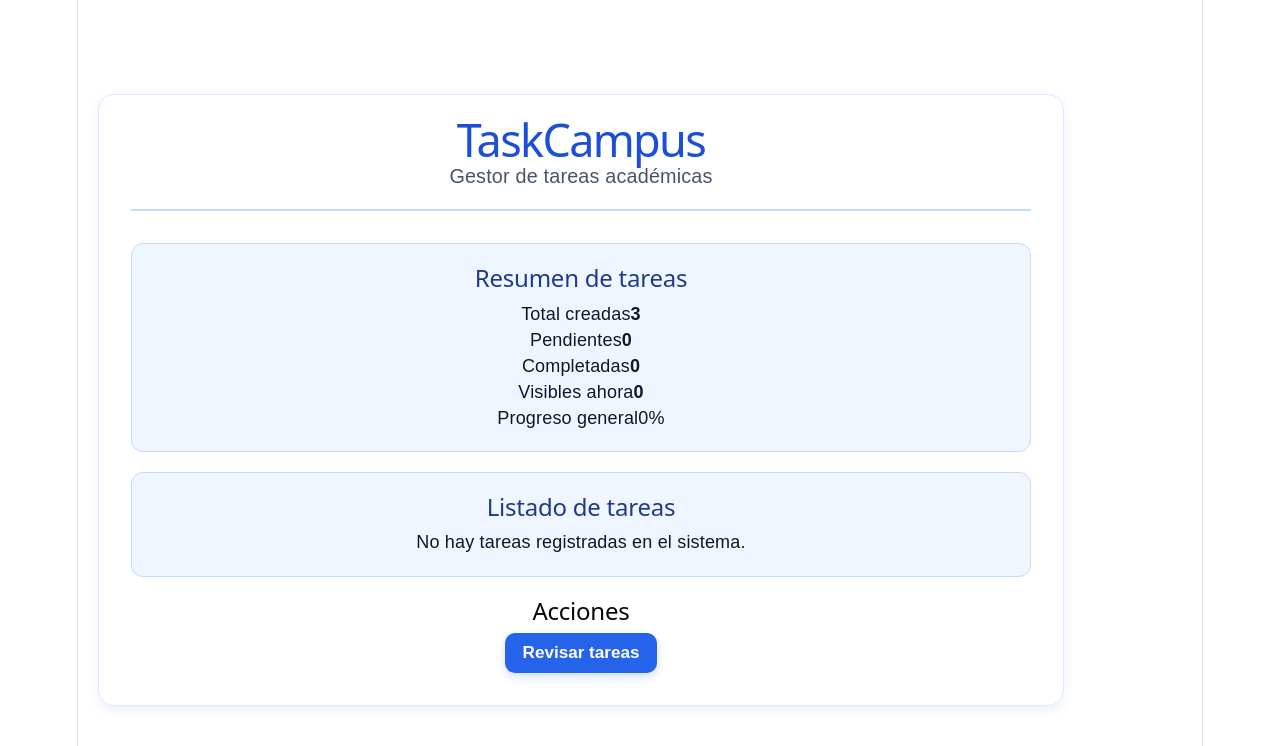
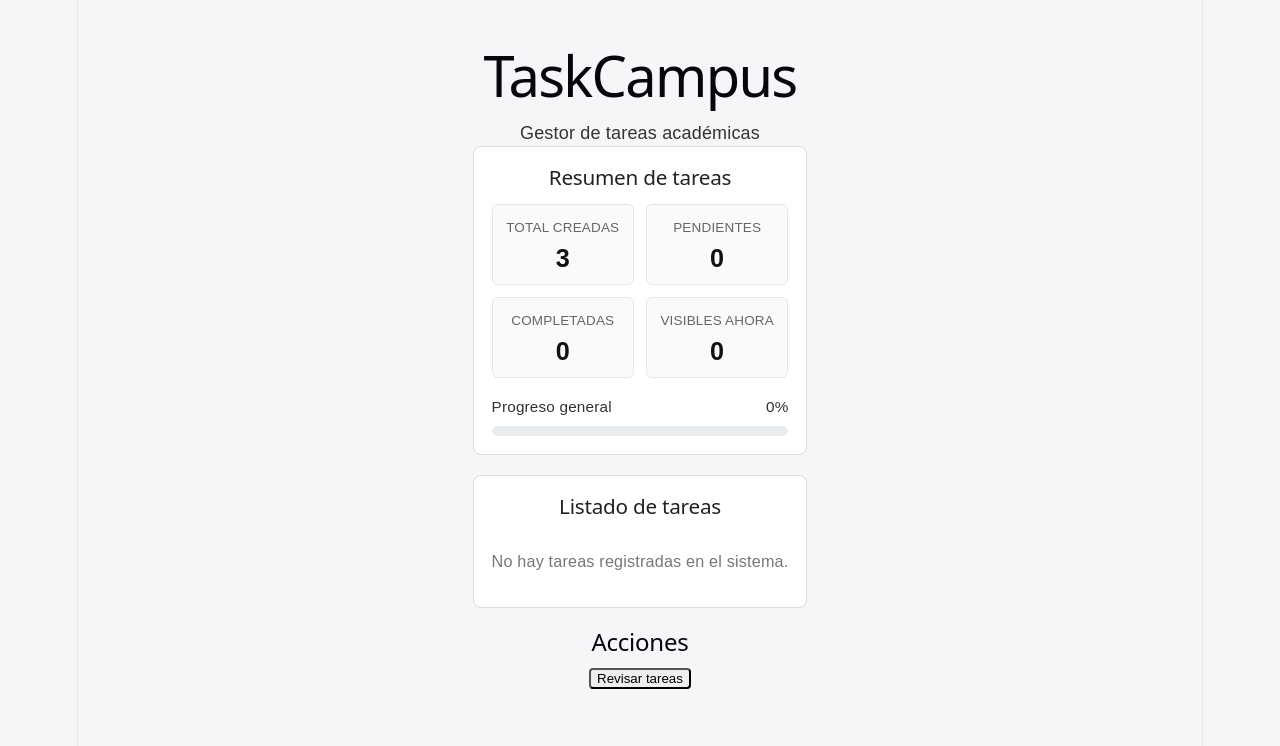
Before and after one commit to Kerik2110/taskcampus-laboratorio-react, a React (Vite) app: page / in a window 1280 px wide. Shown: the top 746 px of the page. Built offline with nearby package versions, Linux system fonts and the light colour scheme.

Commit message:
Estilos para las interfaces

```diff
--- a/src/App.css
+++ b/src/App.css
@@ -1,108 +1,335 @@
+/* Layout general */
+* {
+  box-sizing: border-box;
+}
+
 body {
   margin: 0;
-  font-family: Arial, sans-serif;
-  background-color: #ffffff;
-  color: #0f172a;
-}
-
-#root {
-  display: flex;
-  justify-content: center;
-  padding: 40px 20px;
+  background-color: #f4f6f8;
+  font-family: Arial, Helvetica, sans-serif;
+  color: #333;
 }
 
 .app-container {
-  width: 100%;
-  max-width: 900px;
-  background-color: #ffffff;
-  border: 1px solid #dbeafe;
-  border-radius: 16px;
-  padding: 32px;
-  box-shadow: 0 4px 12px rgba(30, 64, 175, 0.08);
+  max-width: 720px;
+  margin: 30px auto;
+  padding: 0 16px;
 }
 
-.header {
-  text-align: center;
-  margin-bottom: 32px;
-  padding-bottom: 20px;
-  border-bottom: 2px solid #bfdbfe;
+/* Tarjetas y secciones */
+.card {
+  background: #ffffff;
+  border: 1px solid #ddd;
+  border-radius: 8px;
+  padding: 18px;
+  margin-bottom: 20px;
 }
 
-.header-title {
-  margin: 0;
-  font-size: 2.5rem;
-  color: #1d4ed8;
+.section-title {
+  margin-top: 0;
+  margin-bottom: 14px;
+  font-size: 1.15rem;
+  color: #222;
 }
 
-.header-description {
-  margin-top: 10px;
-  font-size: 1.1rem;
-  color: #475569;
+/* Navegación por pestañas */
+.navigation-tabs {
+  display: flex;
+  gap: 8px;
+  margin-bottom: 20px;
+  border-bottom: 2px solid #e0e0e0;
+  padding-bottom: 8px;
 }
 
-.card {
-  background-color: #eff6ff;
-  border: 1px solid #bfdbfe;
-  border-radius: 12px;
-  padding: 20px;
-  margin-bottom: 20px;
+.nav-tab {
+  background: #eee;
+  border: none;
+  padding: 8px 14px;
+  border-radius: 6px;
+  cursor: pointer;
+  font-size: 0.9rem;
+  font-weight: bold;
+  color: #555;
 }
-.section-title {
-  margin-top: 0;
-  color: #1e3a8a;
+
+.nav-tab:hover {
+  background: #e2e2e2;
 }
+
+.nav-tab.active {
+  background: #0d6efd;
+  color: #fff;
+}
+
+/* Panel de Resumen */
+.summary-grid {
+  display: grid;
+  grid-template-columns: repeat(auto-fit, minmax(120px, 1fr));
+  gap: 12px;
+  margin-bottom: 16px;
+}
+
+.summary-item {
+  background: #fafafa;
+  border: 1px solid #e5e5e5;
+  border-radius: 6px;
+  padding: 10px;
+  text-align: center;
+}
+
+.summary-label {
+  display: block;
+  font-size: 0.75rem;
+  color: #666;
+  text-transform: uppercase;
+  margin-bottom: 4px;
+}
+
+.summary-value {
+  font-size: 1.4rem;
+  color: #111;
+}
+
+.progress-container {
+  margin-top: 10px;
+}
+
+.progress-header {
+  display: flex;
+  justify-content: space-between;
+  font-size: 0.85rem;
+  margin-bottom: 6px;
+}
+
+.progress-bar-bg {
+  width: 100%;
+  height: 10px;
+  background: #e9ecef;
+  border-radius: 5px;
+  overflow: hidden;
+}
+
+.progress-bar-fill {
+  height: 100%;
+  background: #198754;
+  transition: width 0.2s ease-in-out;
+}
+
+/* Filtros y buscador */
+.filters-container {
+  display: flex;
+  flex-direction: column;
+  gap: 10px;
+}
+
+.search-box {
+  position: relative;
+  display: flex;
+}
+
+.input-busqueda {
+  width: 100%;
+  padding: 8px 10px;
+  border: 1px solid #ccc;
+  border-radius: 5px;
+  font-size: 0.9rem;
+}
+
+.btn-limpiar-busqueda {
+  position: absolute;
+  right: 6px;
+  top: 6px;
+  background: none;
+  border: none;
+  cursor: pointer;
+  color: #888;
+  font-size: 0.9rem;
+}
+
+.filter-buttons {
+  display: flex;
+  gap: 8px;
+}
+
+.btn-filtro {
+  flex: 1;
+  padding: 7px;
+  background: #fff;
+  border: 1px solid #ccc;
+  border-radius: 5px;
+  cursor: pointer;
+  font-size: 0.85rem;
+}
+
+.btn-filtro.active {
+  background: #0d6efd;
+  color: #fff;
+  border-color: #0d6efd;
+}
+
+/* Lista de tareas */
 .task-list {
   list-style: none;
   padding: 0;
   margin: 0;
 }
+
 .task-item {
-  background-color: #ffffff;
-  border: 1px solid #dbeafe;
-  border-radius: 8px;
-  padding: 12px 16px;
-  margin-bottom: 10px;
-  color: #1e293b;
   display: flex;
-  justify-content: space-between;
   align-items: center;
-  gap: 12px;
+  gap: 10px;
+  padding: 10px 4px;
+  border-bottom: 1px solid #eee;
 }
+
+.task-item:last-child {
+  border-bottom: none;
+}
+
+.task-checkbox {
+  cursor: pointer;
+}
+
+.task-titulo {
+  flex: 1;
+  font-size: 0.95rem;
+  cursor: pointer;
+}
+
+.task-item.completada .task-titulo {
+  text-decoration: line-through;
+  color: #888;
+}
+
+.input-edicion {
+  flex: 1;
+  padding: 5px 8px;
+  font-size: 0.9rem;
+  border: 1px solid #0d6efd;
+  border-radius: 4px;
+}
+
 .task-button {
-  background-color: #2563eb;
+  cursor: pointer;
+  border-radius: 4px;
+}
+
+.btn-eliminar {
+  background: #fff0f0;
+  border: 1px solid #ffcccc;
+  color: #d63384;
+  padding: 4px 8px;
+}
+
+.btn-eliminar:hover {
+  background: #ffdada;
+}
+
+/* Formulario */
+.task-form .form-group {
+  display: flex;
+  gap: 8px;
+}
+
+.input-tarea {
+  flex: 1;
+  padding: 8px 10px;
+  border: 1px solid #ccc;
+  border-radius: 5px;
+  font-size: 0.9rem;
+}
+
+.input-tarea.input-error {
+  border-color: #dc3545;
+}
+
+.btn-crear {
+  background: #0d6efd;
   color: white;
   border: none;
-  border-radius: 10px;
-  padding: 10px 18px;
-  font-size: 0.95rem;
-  font-weight: 600;
-  cursor: pointer;
-  transition: all 0.25s ease;
-  box-shadow: 0 4px 10px rgba(37, 99, 235, 0.20);
+  padding: 8px 16px;
+  font-weight: bold;
 }
 
-.task-button:hover {
-  background-color: #1d4ed8;
-  transform: translateY(-1px);
+.btn-crear:disabled {
+  background: #aaa;
+  cursor: not-allowed;
 }
 
-.task-button:active {
-  transform: scale(0.98);
+.mensaje-error {
+  color: #dc3545;
+  font-size: 0.85rem;
+  margin: 6px 0 0 0;
 }
 
-.task-button-secondary {
-  background-color: #ffffff;
-  color: #2563eb;
-  border: 1px solid #93c5fd;
-  border-radius: 10px;
-  padding: 8px 14px;
+.mensaje-vacio {
+  text-align: center;
+  color: #777;
+  padding: 15px 0;
   font-size: 0.9rem;
-  font-weight: 500;
-  cursor: pointer;
-  transition: all 0.25s ease;
 }
 
-.task-button-secondary:hover {
-  background-color: #eff6ff;
-  border-color: #2563eb;
+/* Modal */
+.modal-overlay {
+  position: fixed;
+  top: 0;
+  left: 0;
+  right: 0;
+  bottom: 0;
+  background: rgba(0, 0, 0, 0.45);
+  display: flex;
+  align-items: center;
+  justify-content: center;
+  z-index: 100;
+  padding: 12px;
 }
+
+.modal-content {
+  background: #fff;
+  border-radius: 8px;
+  width: 100%;
+  max-width: 400px;
+  padding: 18px;
+}
+
+.modal-title {
+  margin: 0 0 10px 0;
+  font-size: 1.1rem;
+  color: #b02a37;
+}
+
+.modal-mensaje {
+  font-size: 0.9rem;
+  margin: 0 0 8px 0;
+}
+
+.modal-advertencia {
+  font-size: 0.8rem;
+  color: #777;
+  margin: 0 0 14px 0;
+}
+
+.modal-actions {
+  display: flex;
+  justify-content: flex-end;
+  gap: 8px;
+}
+
+.btn-cancelar {
+  background: #e9ecef;
+  border: 1px solid #ced4da;
+  padding: 6px 12px;
+}
+
+.btn-confirmar-eliminar {
+  background: #dc3545;
+  border: 1px solid #dc3545;
+  color: #fff;
+  padding: 6px 12px;
+}
+
+.btn-confirmar-eliminar:disabled,
+.btn-cancelar:disabled {
+  opacity: 0.6;
+  cursor: not-allowed;
+}
```
